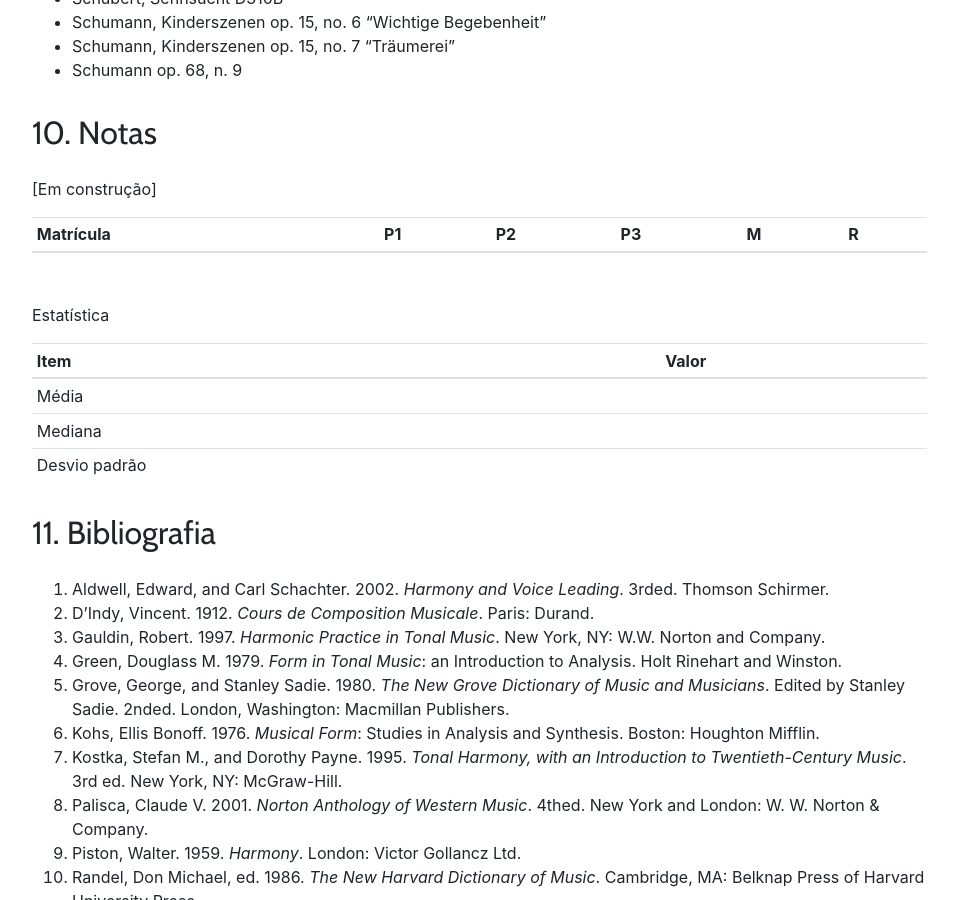
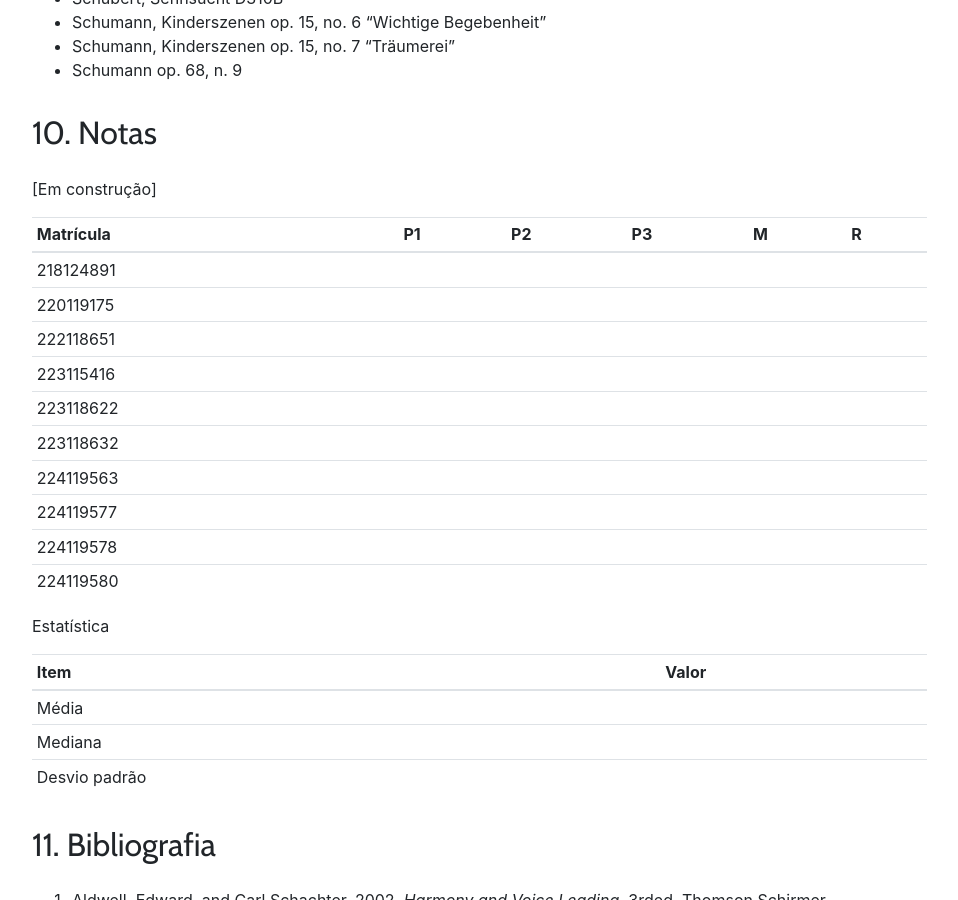
Before and after one commit to kroger/genosmus, a Jekyll site: the page built from _marcos/musa71.md, in a window 1280 px wide and 900 px high, scrolled down 7654 px. Shown: the whole window, without its empty margins (68-1026 px from the left). Built offline with Jekyll 4.4.1, drawn with Linux system fonts in a browser that asks for light colours; nearby versions of some CDN libraries; the table of contents is made by our own code.

Commit message:
Insere estudantes em turmas

```diff
--- a/_marcos/musa71.md
+++ b/_marcos/musa71.md
@@ -332,7 +332,16 @@
 
 | Matrícula | P1  | P2  | P3  | M   | R   |
 | --------- | --- | --- | --- | --- | --- |
-|           |     |     |     |     |     |
+| 218124891 |     |     |     |     |     |
+| 220119175 |     |     |     |     |     |
+| 222118651 |     |     |     |     |     |
+| 223115416 |     |     |     |     |     |
+| 223118622 |     |     |     |     |     |
+| 223118632 |     |     |     |     |     |
+| 224119563 |     |     |     |     |     |
+| 224119577 |     |     |     |     |     |
+| 224119578 |     |     |     |     |     |
+| 224119580 |     |     |     |     |     |
 {: .table .table-sm}
 
 Estatística
```
Also changed, not shown: _marcos/musa69.md (+4 -1 lines), _marcos/musb14.md (+3 -1 lines), _marcos/ppgmus0096.md (+7 -3 lines).
